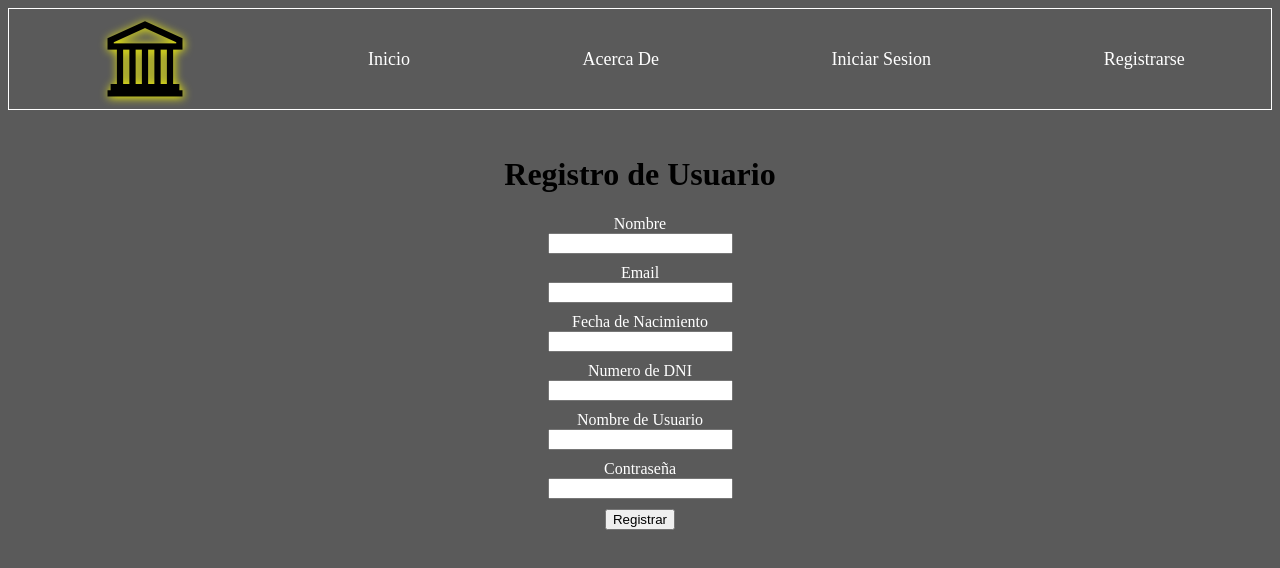
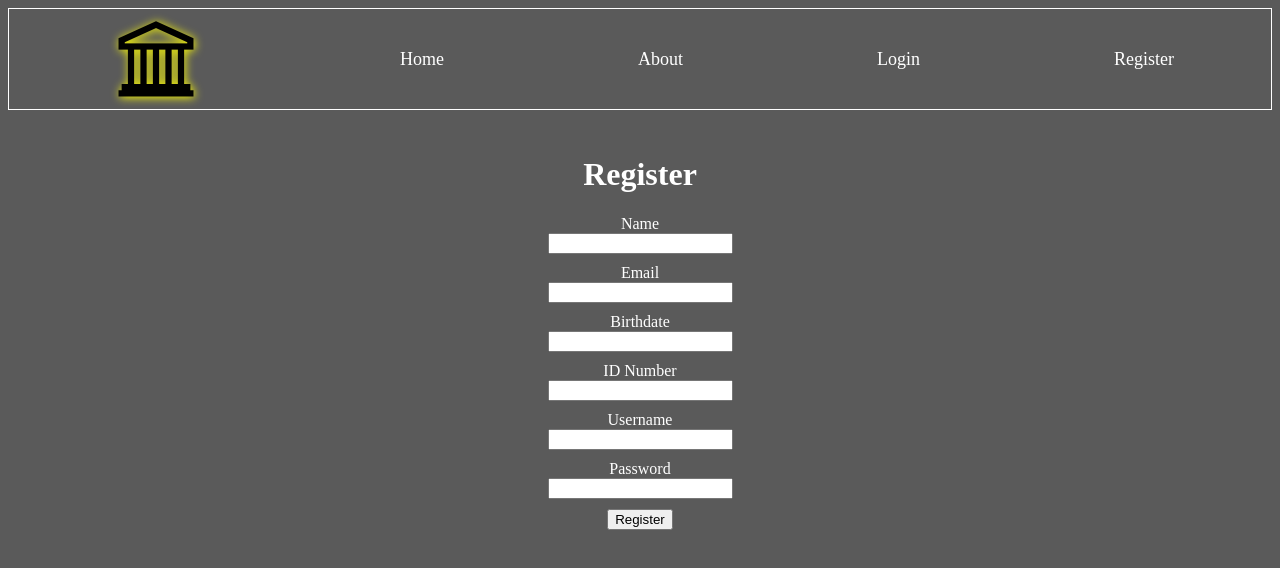
Before and after one commit to dg24crn/henry, a React (Vite) app in the folder Appointments/front/: page /register in a window 1280 px wide. Shown: the top 568 px of the page. Built offline with nearby package versions, Linux system fonts and the light colour scheme.

Commit message:
Appointments English

```diff
--- a/Appointments/front/src/components/appointment/Appointment.jsx
+++ b/Appointments/front/src/components/appointment/Appointment.jsx
@@ -21,18 +21,18 @@ export const Appointment = ({ id, date, time, status }) => {
 
   return (
     <div className={styles.appointmentContainer}>
-      <h2>Turno #{id}</h2>
+      <h2>Appointment #{id}</h2>
       <p>
-        Fecha: <span>{date}</span>
+        Date: <span>{date}</span>
       </p>
       <p>
-        Hora: <span>{time}</span>
+        Time: <span>{time}</span>
       </p>
       <p>
-        Estado: <span>{status ? "Activo" : "Cancelado"}</span>
+        Status: <span>{status ? "Active" : "Cancelled"}</span>
       </p>
       <button disabled={status === false} onClick={cancelAppointment}>
-        Cancelar Turno
+        Cancel Appointment
       </button>
     </div>
   );
--- a/Appointments/front/src/components/navbar/Navbar.jsx
+++ b/Appointments/front/src/components/navbar/Navbar.jsx
@@ -9,21 +9,21 @@ export const Navbar = () => {
     <nav className={styles.navbarContainer}>
       <img src="../src/assets/img/Logo.png" alt="Logo" />
       <Link className={styles.navbarContainerLink} to="/home">
-        Inicio
+        Home
       </Link>
       <Link className={styles.navbarContainerLink} to="/about">
-        Acerca De
+        About
       </Link>
       {userData.name && (
         <Link className={styles.navbarContainerLink} to="/appointments">
-          Mis Turnos
+          My Appointments
         </Link>
       )}
       <Link className={styles.navbarContainerLink} to="/login">
-        Iniciar Sesion
+        Login
       </Link>
       <Link className={styles.navbarContainerLink} to="/register">
-        Registrarse
+        Register
       </Link>
     </nav>
   );
--- a/Appointments/front/src/views/createAppointment/CreateAppointment.jsx
+++ b/Appointments/front/src/views/createAppointment/CreateAppointment.jsx
@@ -25,15 +25,15 @@ export const CreateAppointment = () => {
   const validate = () => {
     let errors = {};
 
-    if (!formData.date) errors.date = "La fecha es requerida";
-    if (!formData.time) errors.time = "La hora es requerida";
+    if (!formData.date) errors.date = "Date Required";
+    if (!formData.time) errors.time = "Time Required";
 
     if (formData.date) {
       const selectedDate = new Date(formData.date);
       const dayOfWeek = selectedDate.getDay();
 
       if (dayOfWeek === 0 || dayOfWeek === 6) {
-        errors.date = "No se pueden agendar visitas los fines de semana";
+        errors.date = "Cannot schedule appointments on weekend";
       }
     }
 
@@ -55,11 +55,11 @@ export const CreateAppointment = () => {
             userId: userData.id,
           }
         );
-        alert("Turno agendado exitosamente");
+        alert("Appointment has been scheduled");
         navigate("/home");
         console.log("Respuesta del servidor:", response.data);
       } catch (error) {
-        setMessage("Error al agendar turno");
+        setMessage("Something went wrong");
         console.error("Error al agendar turno:", error);
       }
     }
@@ -67,10 +67,10 @@ export const CreateAppointment = () => {
 
   return (
     <form className={styles.createAppointmentContainer} onSubmit={handleSubmit}>
-      <h1>Agendar Visita</h1>
+      <h1>Schedule Appointment</h1>
       {message && <p className={styles.success}>{message}</p>}
       <div>
-        <label>Fecha</label>
+        <label>Date</label>
         <br />
         <input
           type="date"
@@ -83,7 +83,7 @@ export const CreateAppointment = () => {
       </div>
       <br />
       <div>
-        <label>Hora</label>
+        <label>Time</label>
         <br />
         <input
           type="time"
@@ -95,7 +95,7 @@ export const CreateAppointment = () => {
         {errors.time && <span className={styles.error}>{errors.time}</span>}
       </div>
       <br />
-      <button type="submit">Agendar</button>
+      <button type="submit">Schedule</button>
     </form>
   );
 };
--- a/Appointments/front/src/views/home/home.jsx
+++ b/Appointments/front/src/views/home/home.jsx
@@ -4,10 +4,10 @@ export const Home = () => {
   return (
     <div className={styles.homeContainer}>
       <div className={styles.museoTitleContainer}>
-        <h1 className={styles.museoTitle}>Museo de Arte Historico</h1>
+        <h1 className={styles.museoTitle}>Museum of Historical Art</h1>
       </div>
       <div>
-        <h1 className={styles.nuestrasObrasTitle}>Nuestras Obras:</h1>
+        <h1 className={styles.nuestrasObrasTitle}>Our Works</h1>
       </div>
       <div className={styles.artworkContainer}>
         <img src="../src/assets/img/aw1.jpg" alt="artwork1" />
--- a/Appointments/front/src/views/login/Login.jsx
+++ b/Appointments/front/src/views/login/Login.jsx
@@ -29,8 +29,8 @@ export const Login = () => {
     let errors = {};
 
     if (!formData.username)
-      errors.username = "El nombre de usuario es requerido";
-    if (!formData.password) errors.password = "La contraseña es requerida";
+      errors.username = "Username is Required";
+    if (!formData.password) errors.password = "Password is Required";
 
     return errors;
   };
@@ -48,12 +48,12 @@ export const Login = () => {
         );
         dispatch(addUser(response.data.user))
         console.log("Usuario autenticado:", response.data);
-        alert("Login exitoso");
+        alert("Logged In Succesfully");
         console.log("Respuesta del servidor:", response.data);
         navigate('/appointments')
 
       } catch (error) {
-        setMessage("Error al iniciar sesión");
+        setMessage("Something Went Wrong");
         console.error("Error al iniciar sesión:", error);
       }
     }
@@ -61,7 +61,7 @@ export const Login = () => {
 
   return (
     <form className={styles.loginContainer} onSubmit={handleSubmit}>
-      <h1>Iniciar Sesión</h1>
+      <h1>Login</h1>
       {message && (
         <p
           className={
@@ -72,7 +72,7 @@ export const Login = () => {
         </p>
       )}
       <div>
-        <label>Nombre de Usuario</label>
+        <label>Username</label>
         <br />
         <input
           type="text"
@@ -86,7 +86,7 @@ export const Login = () => {
         )}
       </div>
       <div>
-        <label>Contraseña</label>
+        <label>Password</label>
         <br />
         <input
           type="password"
@@ -99,7 +99,7 @@ export const Login = () => {
           <span className={styles.error}>{errors.password}</span>
         )}
       </div>
-      <button type="submit">Iniciar Sesión</button>
+      <button type="submit">Login</button>
     </form>
   );
 };
--- a/Appointments/front/src/views/login/Login.module.css
+++ b/Appointments/front/src/views/login/Login.module.css
@@ -11,6 +11,10 @@
     color: white;
 }
 
+.loginContainer h1 {
+    color: white;
+}
+
 .error {
     color: yellow;
 }
--- a/Appointments/front/src/views/myAppointments/MyAppointments.jsx
+++ b/Appointments/front/src/views/myAppointments/MyAppointments.jsx
@@ -36,7 +36,7 @@ export const MyAppointments = () => {
   return (
     <div>
       <CreateAppointment />
-      <h1 className={styles.turnosTitle}>Turnos</h1>
+      <h1 className={styles.turnosTitle}>Appointments</h1>
       {appts.length ? (
         appts.map(({ time, date, id, status }) => (
           <Appointment
@@ -48,7 +48,7 @@ export const MyAppointments = () => {
           />
         ))
       ) : (
-        <div>No hay turnos disponibles</div>
+        <div>No appointments available.</div>
       )}
     </div>
   );
--- a/Appointments/front/src/views/register/Register.jsx
+++ b/Appointments/front/src/views/register/Register.jsx
@@ -59,7 +59,7 @@ export const Register = () => {
 
   return (
     <form className={styles.registerContainer} onSubmit={handleSubmit}>
-      <h1>Registro de Usuario</h1>
+      <h1>Register</h1>
       {message && (
         <p
           className={
@@ -70,7 +70,7 @@ export const Register = () => {
         </p>
       )}
       <div>
-        <label>Nombre</label>
+        <label>Name</label>
         <br />
         <input
           type="text"
@@ -94,7 +94,7 @@ export const Register = () => {
         {errors.email && <span className={styles.error}>{errors.email}</span>}
       </div>
       <div>
-        <label>Fecha de Nacimiento</label>
+        <label>Birthdate</label>
         <br />
         <input
           type="text"
@@ -108,7 +108,7 @@ export const Register = () => {
         )}
       </div>
       <div>
-        <label>Numero de DNI</label>
+        <label>ID Number</label>
         <br />
         <input
           type="text"
@@ -120,7 +120,7 @@ export const Register = () => {
         {errors.nDni && <span className={styles.error}>{errors.nDni}</span>}
       </div>
       <div>
-        <label>Nombre de Usuario</label>
+        <label>Username</label>
         <br />
         <input
           type="text"
@@ -134,7 +134,7 @@ export const Register = () => {
         )}
       </div>
       <div>
-        <label>Contraseña</label>
+        <label>Password</label>
         <br />
         <input
           type="password"
@@ -147,7 +147,7 @@ export const Register = () => {
           <span className={styles.error}>{errors.password}</span>
         )}
       </div>
-      <button type="submit">Registrar</button>
+      <button type="submit">Register</button>
     </form>
   );
 };
--- a/Appointments/front/src/views/register/Register.module.css
+++ b/Appointments/front/src/views/register/Register.module.css
@@ -11,6 +11,10 @@
     color: white;
 }
 
+.registerContainer h1 {
+    color: white;
+}
+
 .error {
     color: yellow;
 }
```
Also changed, not shown: Appointments/front/src/App.jsx (+6 -6 lines), 1 other file (tests, documents, lock files or other folders).
